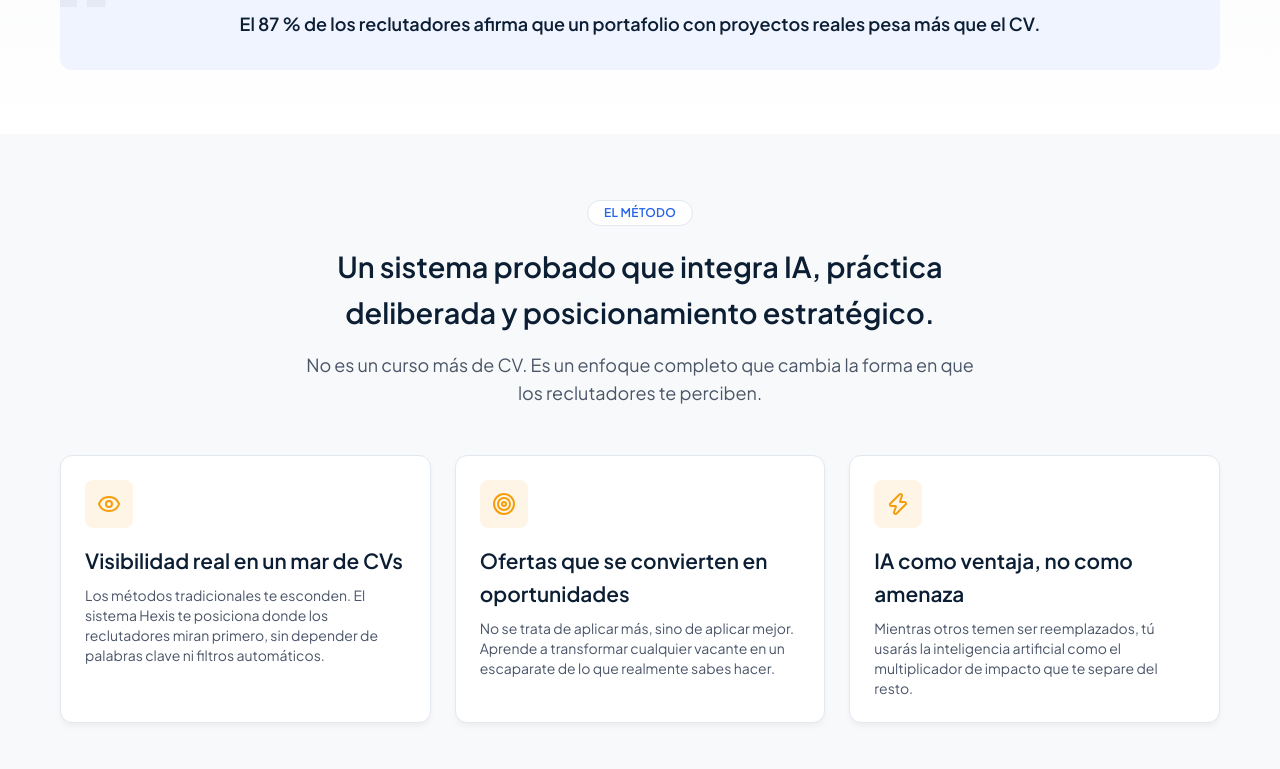
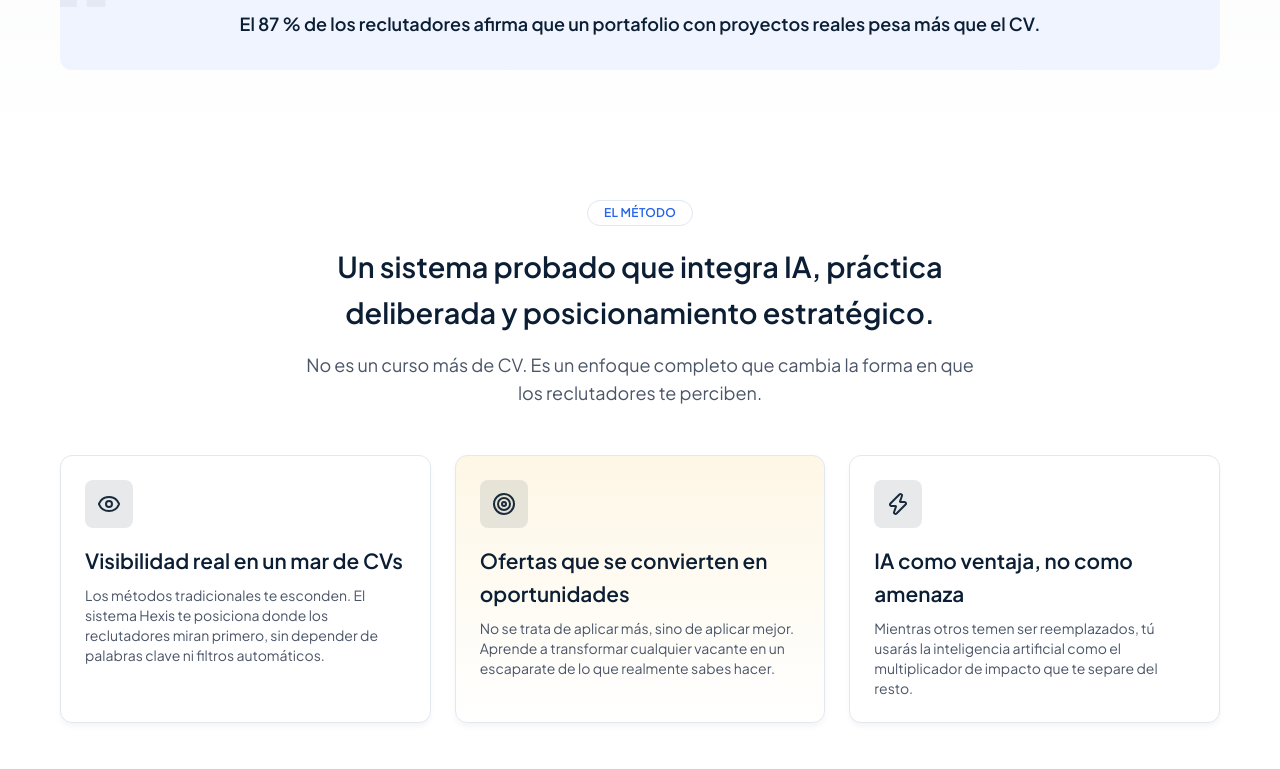
Before and after one commit to theghost1980/hexis, a Next.js app in the folder hexis-landing/: page / in a window 1280 px wide. Shown: the part 1280-2049 px from the top of the page. Built offline with nearby package versions, Linux system fonts and the light colour scheme.

Commit message:
dev: imp system section

```diff
--- a/hexis-landing/src/components/sections/HexisSystemSection.tsx
+++ b/hexis-landing/src/components/sections/HexisSystemSection.tsx
@@ -27,7 +27,7 @@ const pillars = [
 
 export function HexisSystemSection() {
   return (
-    <section id="hexis-system" className="bg-[#F8F9FA] py-16 sm:py-16">
+    <section id="hexis-system" className="bg-white py-16 sm:py-16">
       <div className="mx-auto max-w-container px-5">
         <div className="mx-auto max-w-2xl text-center">
           <span className="mb-4 inline-block rounded-full border border-[#E2E8F0] bg-white px-4 py-1 text-xs font-semibold tracking-wide text-[#2563EB]">
@@ -43,14 +43,18 @@ export function HexisSystemSection() {
         </div>
 
         <div className="mt-12 grid gap-6 sm:grid-cols-2 lg:grid-cols-3">
-          {pillars.map((pillar) => {
+          {pillars.map((pillar, i) => {
             const Icon = pillar.icon
             return (
               <div
                 key={pillar.title}
-                className="rounded-xl border border-[#E2E8F0] bg-white p-6 shadow-[0_4px_6px_-1px_rgba(0,0,0,0.05)]"
+                className={`rounded-xl border border-[#E2E8F0] p-6 shadow-[0_4px_6px_-1px_rgba(0,0,0,0.05)] ${
+                  i === 1
+                    ? "bg-gradient-to-b from-[#FEF7E6] to-white"
+                    : "bg-white"
+                }`}
               >
-                <div className="mb-4 flex h-12 w-12 items-center justify-center rounded-lg bg-[#F59E0B]/10 text-[#F59E0B]">
+                <div className="mb-4 flex h-12 w-12 items-center justify-center rounded-lg bg-[#1A2B3C]/10 text-[#1A2B3C]">
                   <Icon className="h-6 w-6" />
                 </div>
                 <h3>{pillar.title}</h3>
```
